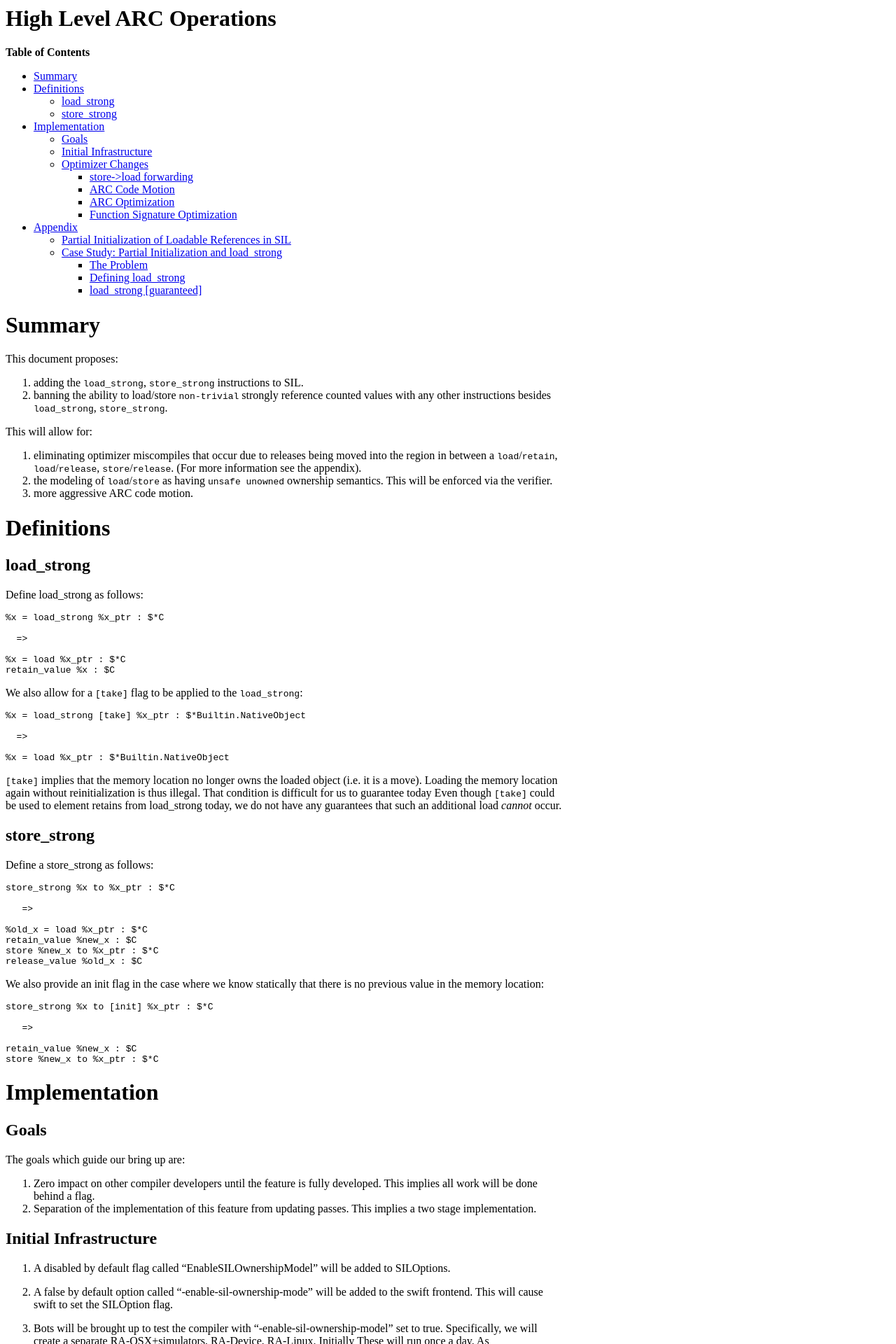
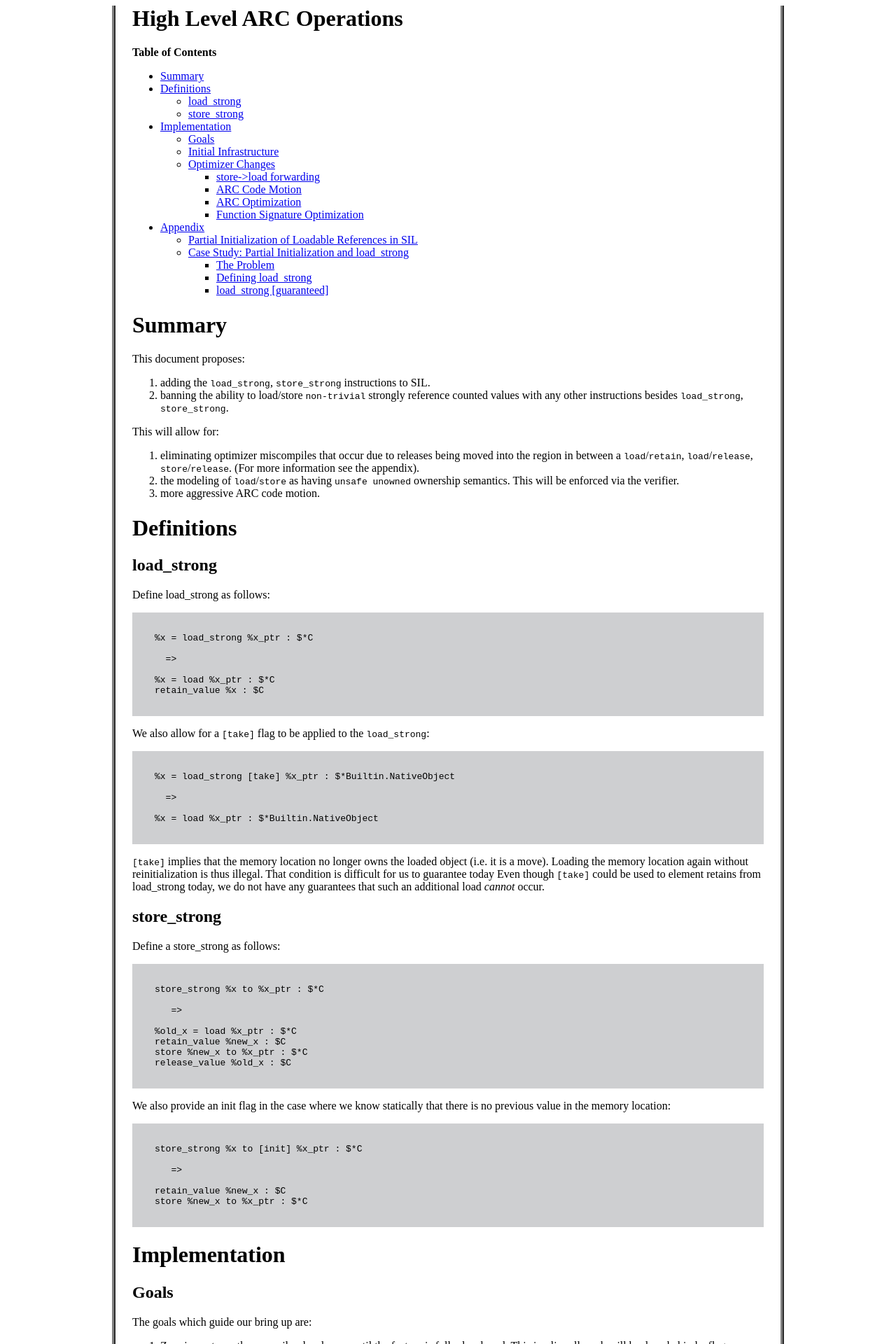
Before and after one commit to gottesmm/gottesmm.github.io, a Jekyll site: the page built from proposals/high-level-arc-operations.md, in a window 1280 px wide. Shown: the top 1920 px of the page at 70% size. Built offline with Jekyll 4.4.1, drawn with Linux system fonts in a browser that asks for light colours.

Commit message:
Center proposals, highlight code blocks in gray, and add borders on the left/right to make proposals easier to read on the eyes.

```diff
--- a/_layouts/proposal.html
+++ b/_layouts/proposal.html
@@ -4,13 +4,34 @@
 
 <style type="text/css">
 body {
- width: 800px;
+  width: 75%;
+  margin-left: auto;
+  margin-right: auto;
+}
+div.highlighter-rouge {
+  padding-left: 2em;
+  padding-top: 1em;
+  padding-bottom: 1em;
+  background-color: rgb(206, 207, 209);
+}
+.proposal-wrapper {
+  border-style: ridge;
+  border-color: gray;
+  border-width: 0px;
+  border-left-width: 5px;
+  border-right-width: 5px;
+  padding-left: 2.5%;
+  padding-right: 2.5%;
 }
 </style>
 
 <body>
 
+<div class="proposal-wrapper">
+
 {{ content }}
+
+</div>
 
 </body>
 
```
